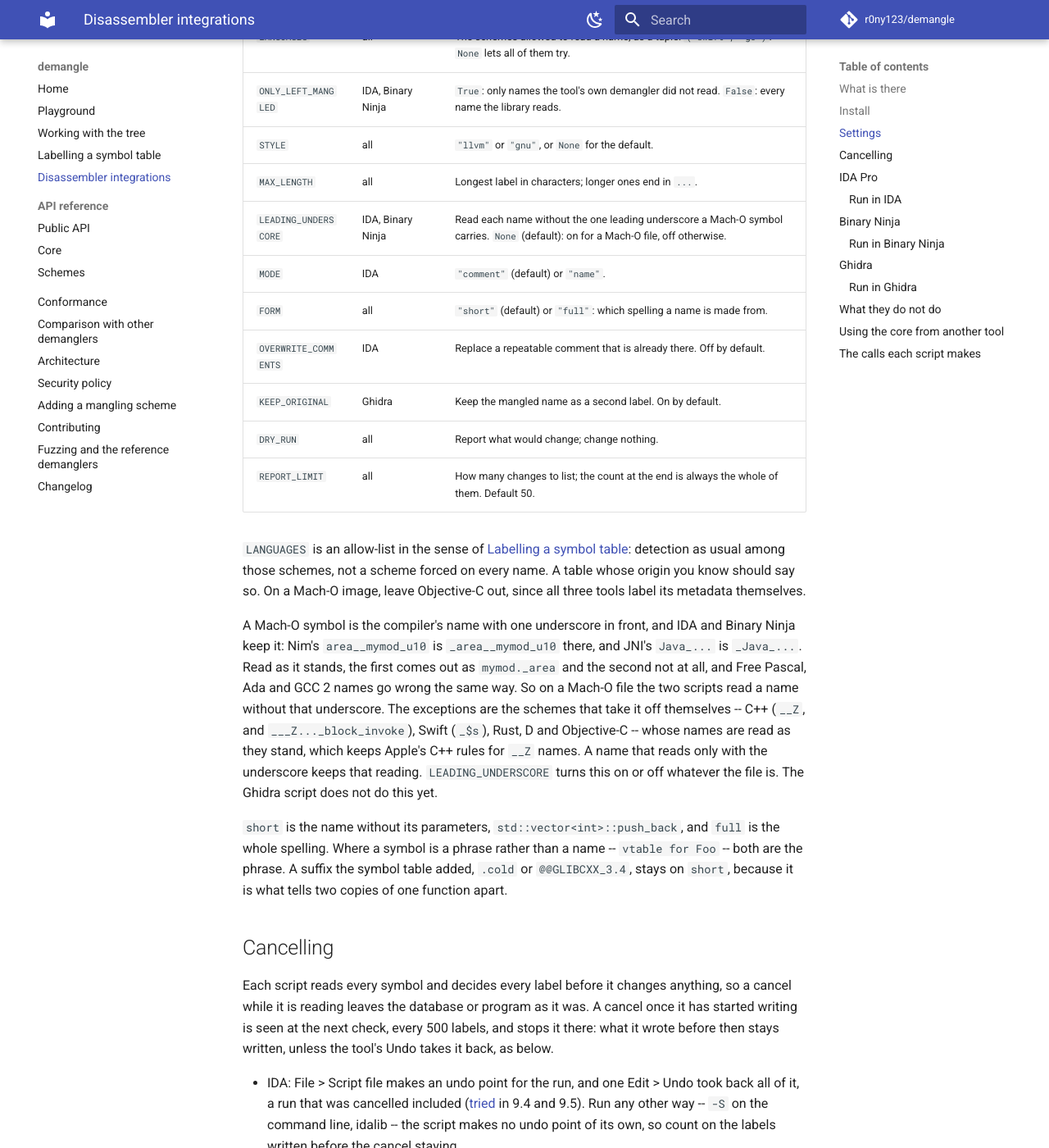
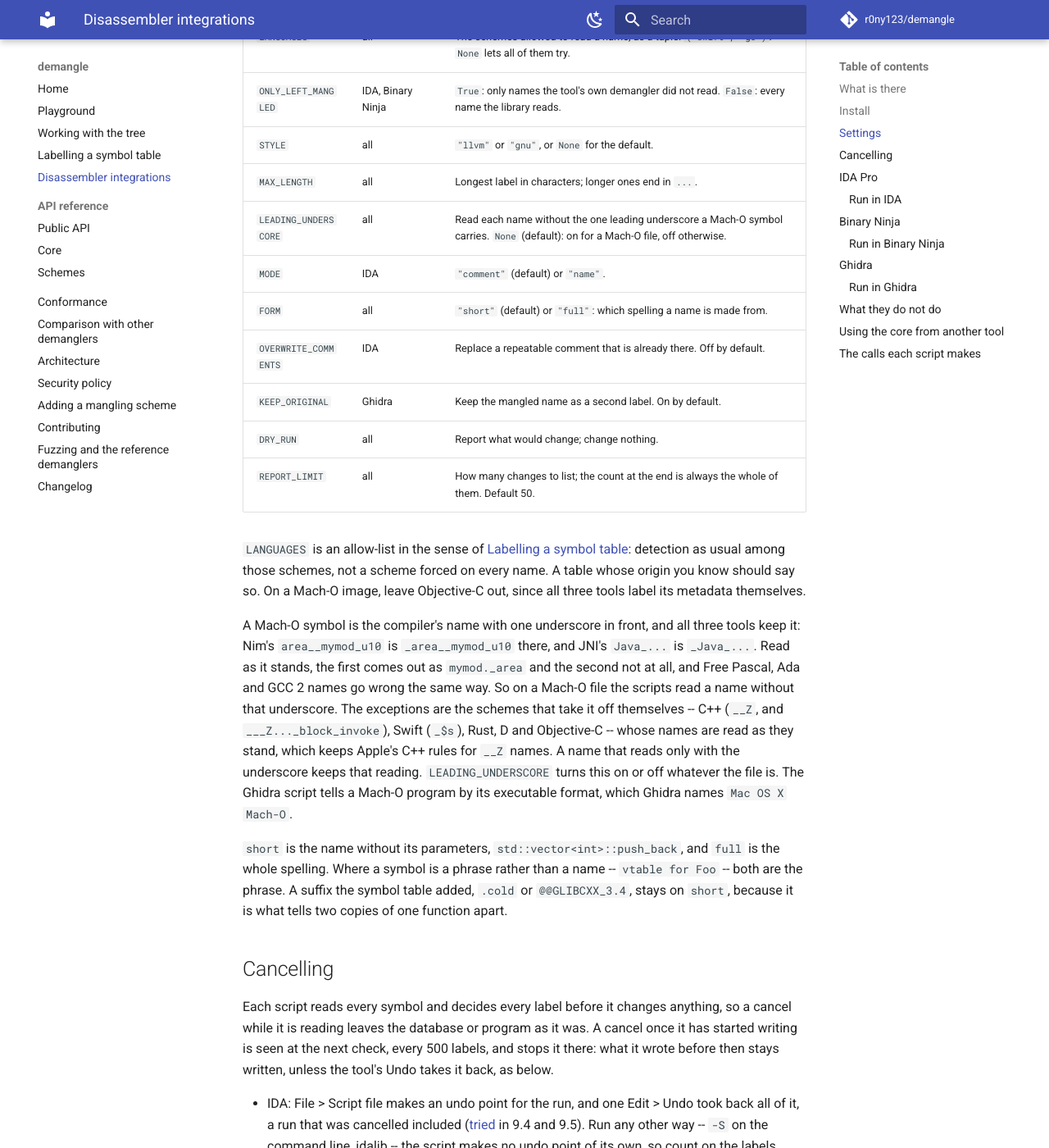
Before and after one commit to r0ny123/demangle, an MkDocs documentation site: the page built from docs/integrations.md, in a window 1280 px wide and 1400 px high, scrolled down 2117 px. Shown: the whole window at 82% size. Built offline with MkDocs 1.6.1 and Material for MkDocs 9.7.7, drawn with Linux system fonts in a browser that asks for light colours; comment, search, counter and statistics services are not loaded; some of the changed text lies outside the part shown.

Commit message:
Read Mach-O names without their leading underscore in the Ghidra script (#80)
The same switch as the IDA and Binary Ninja scripts: on for a program whose
executable format names Mach-O, with a LEADING_UNDERSCORE setting to override
it. Run in Ghidra 12.2 on a Mach-O arm64 dylib and an ELF control.

```diff
--- a/docs/integrations.md
+++ b/docs/integrations.md
@@ -84,7 +84,7 @@
 | `ONLY_LEFT_MANGLED` | IDA, Binary Ninja | `True`: only names the tool's own demangler did not read. `False`: every name the library reads. |
 | `STYLE` | all | `"llvm"` or `"gnu"`, or `None` for the default. |
 | `MAX_LENGTH` | all | Longest label in characters; longer ones end in `...`. |
-| `LEADING_UNDERSCORE` | IDA, Binary Ninja | Read each name without the one leading underscore a Mach-O symbol carries. `None` (default): on for a Mach-O file, off otherwise. |
+| `LEADING_UNDERSCORE` | all | Read each name without the one leading underscore a Mach-O symbol carries. `None` (default): on for a Mach-O file, off otherwise. |
 | `MODE` | IDA | `"comment"` (default) or `"name"`. |
 | `FORM` | all | `"short"` (default) or `"full"`: which spelling a name is made from. |
 | `OVERWRITE_COMMENTS` | IDA | Replace a repeatable comment that is already there. Off by default. |
@@ -98,16 +98,16 @@
 origin you know should say so. On a Mach-O image, leave Objective-C out, since all three
 tools label its metadata themselves.
 
-A Mach-O symbol is the compiler's name with one underscore in front, and IDA and Binary
-Ninja keep it: Nim's `area__mymod_u10` is `_area__mymod_u10` there, and JNI's `Java_...`
+A Mach-O symbol is the compiler's name with one underscore in front, and all three tools
+keep it: Nim's `area__mymod_u10` is `_area__mymod_u10` there, and JNI's `Java_...`
 is `_Java_...`. Read as it stands, the first comes out as `mymod._area` and the second not
 at all, and Free Pascal, Ada and GCC 2 names go wrong the same way. So on a Mach-O file
-the two scripts read a name without that underscore. The exceptions are the schemes that
+the scripts read a name without that underscore. The exceptions are the schemes that
 take it off themselves -- C++ (`__Z`, and `___Z..._block_invoke`), Swift (`_$s`), Rust, D
 and Objective-C -- whose names are read as they stand, which keeps Apple's C++ rules for
 `__Z` names. A name that reads only with the underscore keeps that reading.
-`LEADING_UNDERSCORE` turns this on or off whatever the file is. The Ghidra script does not
-do this yet.
+`LEADING_UNDERSCORE` turns this on or off whatever the file is. The Ghidra script tells a
+Mach-O program by its executable format, which Ghidra names `Mac OS X Mach-O`.
 
 `short` is the name without its parameters, `std::vector<int>::push_back`, and `full` is
 the whole spelling. Where a symbol is a phrase rather than a name -- `vtable for Foo` --
@@ -324,6 +324,11 @@
 - On a g++ program with analysis off it renamed 4 of 46 symbols.
 - On a Go program with `LANGUAGES = ("go",)`, in a dry run, it found nothing to label in
   16216 symbols: Ghidra's names for Go were already readable.
+- In Ghidra 12.2, on the Mach-O arm64 dylib from the IDA run (format `Mac OS X Mach-O`,
+  analysis off), it renamed 12 of 14 symbols, each read without the underscore where the
+  scheme needs it: `_area__mymod_u10` became `mymod.area` and `_Java_...` was read, with
+  the mangled names kept as second labels. A second run changed nothing. On the ELF build
+  it renamed 10, read with the underscore, as before.
 
 `tests/test_integrations_ghidra_live.py` repeats the C++ case against your own Ghidra. It
 is skipped unless asked for; [Contributing](CONTRIBUTING.md#getting-set-up) has the
```
Also changed, not shown: CHANGELOG.md (+7 -6 lines), 2 other files.
